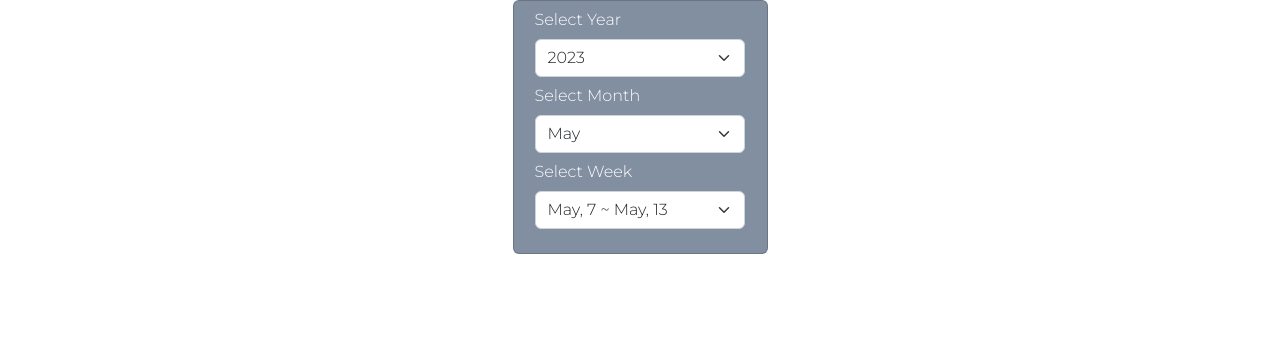
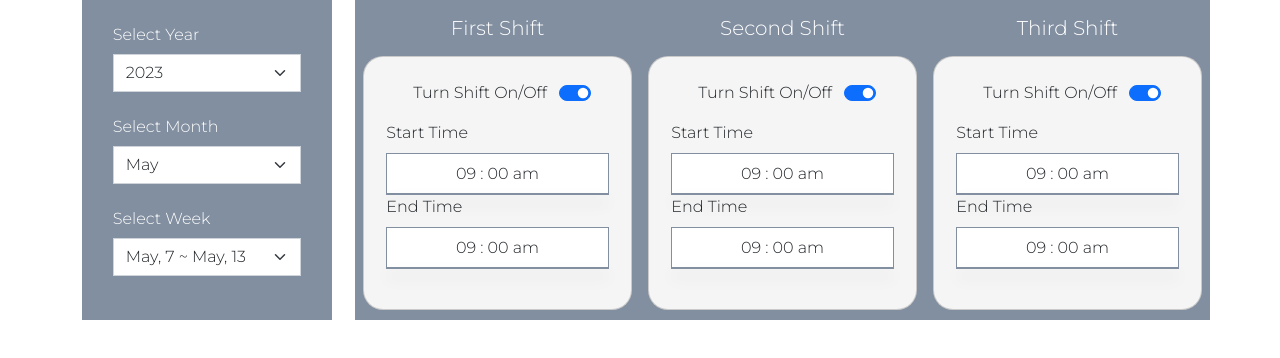
Before and after one commit to LAARC-FSU/HOA-Manager-UI, an Angular app: page / in a window 1280 px wide. Shown: the top 358 px of the page. Built offline with nearby package versions, Linux system fonts and the light colour scheme.

Commit message:
Matched the styling of all components in make-schedule.component.html

```diff
--- a/src/app/make-schedule/make-schedule.component.html
+++ b/src/app/make-schedule/make-schedule.component.html
@@ -1,18 +1,20 @@
-
 <div class="container" style="font-family: montserrat,serif">
   <div class="row">
-    <div class="col">
+    <div class="col m-auto">
       <time-frame (timeFrame)="getTimeFrame($event)"></time-frame>
     </div>
+    <div class="col-9">
+      <div class="row">
+        <div class="col">
+          <shift-maker (timeStamps)="getShiftTime($event)" title="First Shift" id="firstShift"></shift-maker>
+        </div>
+        <div class="col">
+          <shift-maker (timeStamps)="getShiftTime($event)" title="Second Shift" id="secondShift"></shift-maker>
+        </div>
+        <div class="col">
+          <shift-maker (timeStamps)="getShiftTime($event)" title="Third Shift" id="thirdShift"></shift-maker>
+        </div>
+      </div>
+    </div>
+  </div>
 </div>
-<!--<div>-->
-<!--      <div class="col">-->
-<!--        <shift-maker (timeStamps)="getShiftTime($event)" title="First Shift" id="firstShift"></shift-maker>-->
-<!--      </div>-->
-<!--      <div class="col">-->
-<!--        <shift-maker (timeStamps)="getShiftTime($event)" title="Second Shift" id="secondShift"></shift-maker>-->
-<!--      </div>-->
-<!--      <div class="col">-->
-<!--        <shift-maker (timeStamps)="getShiftTime($event)" title="Third Shift" id="thirdShift"></shift-maker>-->
-<!--      </div>-->
-    </div>
--- a/src/app/make-schedule/make-schedule.component.ts
+++ b/src/app/make-schedule/make-schedule.component.ts
@@ -19,6 +19,5 @@ export class MakeScheduleComponent {
   }
   getTimeFrame($event:any){
     this.timeFrame = $event;
-    console.log(this.timeFrame)
   }
 }
--- a/src/app/make-schedule/shift-maker/shift-maker.component.html
+++ b/src/app/make-schedule/shift-maker/shift-maker.component.html
@@ -1,25 +1,30 @@
-<div class="container">
-  <div class="row" style="background-color: #828FA0; min-width: 300px;">
-    <div class="title my-3 text-center" style="color: white">
-      <h3>{{title}}</h3>
+<div class="container g-0">
+  <div class="row">
+    <div class="col p-2" style="background-color: #828FA0; height: 320px">
+      <div class="title m-auto py-2 text-center" style="color: white">
+        <h5>{{title}}</h5>
       </div>
-    <div class="card mx-auto mb-4" style="background-color: #F5F5F5; max-width: 320px; border-radius: 20px">
+      <div class="card m-auto mb-4" style="background-color: #F5F5F5; max-width: 320px; border-radius: 20px">
         <form class="col-10 m-auto my-4">
           <div class="row">
-          <h5 class="col-9 text-end">Turn Shift On/Off</h5>
+            <div class="col-9 text-end">Turn Shift On/Off</div>
             <div class=" col form-switch">
-            <input ngModel [(ngModel)]="_switchToggle" (input)="onSwitchToggle($event)" class="form-check-input" type="checkbox" name="onOff" id="onOff">
+              <input ngModel [(ngModel)]="_switchToggle" (input)="onSwitchToggle($event)" class="form-check-input"
+                     type="checkbox" name="onOff" id="onOff">
             </div>
           </div>
-        <div class="row mt-3 mb-5">
+          <div class="row mt-3 ">
             <label class="row-cols mb-2" for="shiftStart">Start Time</label>
-          <time-picker (time)="receiveTime($event)" [shiftIsOff]= "switchToggle" [componentId]="id + '-start'" id="shiftStart"></time-picker>
+            <time-picker (time)="receiveTime($event)" [shiftIsOff]="switchToggle" [componentId]="id + '-start'"
+                         id="shiftStart"></time-picker>
           </div>
           <div class="row mb-3">
             <label class="row-cols mb-2" for="shiftEnd">End Time</label>
-          <time-picker (time)="receiveTime($event)" [shiftIsOff]="switchToggle" [componentId]="id + '-end'" id="shiftEnd"></time-picker>
+            <time-picker (time)="receiveTime($event)" [shiftIsOff]="switchToggle" [componentId]="id + '-end'"
+                         id="shiftEnd"></time-picker>
           </div>
         </form>
       </div>
     </div>
   </div>
+</div>
--- a/src/app/make-schedule/time-frame/time-frame.component.html
+++ b/src/app/make-schedule/time-frame/time-frame.component.html
@@ -1,20 +1,21 @@
-<div class="container col-3">
-  <div class="card" style="background-color: #828FA0; min-width: 250px">
+<div class="container">
+  <div class="row">
+      <div class="col-2" style="background-color: #828FA0; min-width: 250px; height: 320px">
         <form class="col-10 m-auto min" (change)="sendTimeFrame()">
           <div class="form-group">
-        <label class="col-form-label" for="yearSelect">Select Year</label>
+            <label class="col-form-label mt-3" for="yearSelect">Select Year</label>
             <select [(ngModel)]="yearSelected" (ngModelChange)= "onYearChange()" class="form-select" name="yearSelect" id="yearSelect">
               <option *ngFor="let year of years" [value]="year">{{year}}</option>
             </select>
           </div>
           <div class="form-group">
-        <label class="col-form-label" for="monthSelect">Select Month</label>
+            <label class="col-form-label mt-3" for="monthSelect">Select Month</label>
             <select [(ngModel)]="monthSelected" (ngModelChange)= "onYearChange()" class="form-select" name="monthSelect" id="monthSelect">
               <option *ngFor="let month of months" [value]="month">{{month}}</option>
             </select>
           </div>
           <div class="form-group pb-4">
-        <label class="col-form-label" for="weekSelect">Select Week</label>
+            <label class="col-form-label mt-3" for="weekSelect">Select Week</label>
             <select [(ngModel)]="weekSelected" (ngModelChange)= "onYearChange()" class="form-select" name="weekSelect" id="weekSelect">
               <option *ngFor="let week of weeks; trackBy: identifyWeek" [value]="week.weekText">{{week.weekText}}</option>
             </select>
@@ -22,3 +23,4 @@
         </form>
       </div>
   </div>
+</div>
--- a/src/app/make-schedule/time-frame/time-frame.component.scss
+++ b/src/app/make-schedule/time-frame/time-frame.component.scss
@@ -2,3 +2,6 @@ label{
   margin: auto;
   color: white;
 }
+select{
+  border-radius: 0 0 0 0;
+}
```
Also changed, not shown: src/app/make-schedule/time-frame/time-frame.component.ts (+1 -9 lines). Lines whose indentation alone changed are shown as unchanged.
